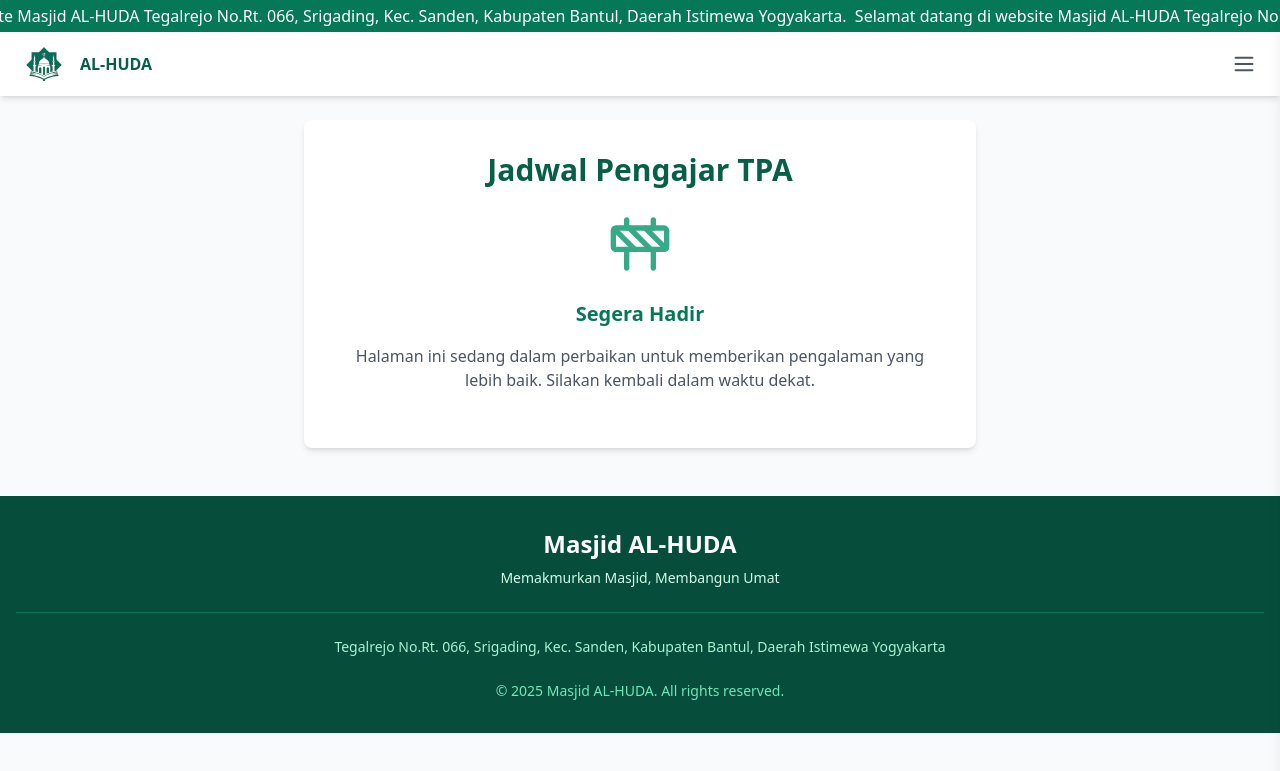
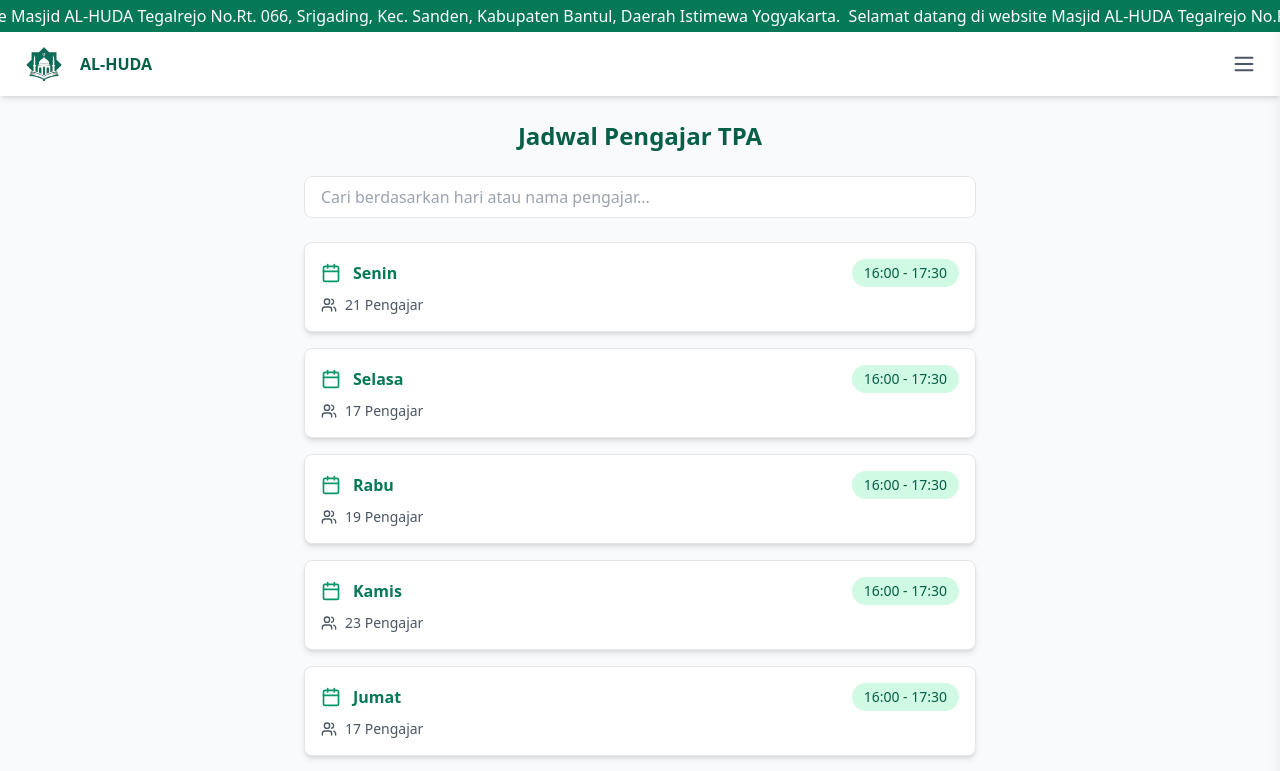
Before and after one commit to Rullabcde/Al-Huda, a React (Vite) app: page /tpa-schedule in a window 1280 px wide. Shown: the top 771 px of the page. Built offline with nearby package versions, Linux system fonts and the light colour scheme.

Commit message:
update tpa schedule

```diff
--- a/src/data/tpaSchedule.js
+++ b/src/data/tpaSchedule.js
@@ -1,44 +1,182 @@
 export const scheduleData = [
   {
     day: "Senin",
-    teachers: ["Ust. Ahmad", "Ust. Budi", "Ust. Sulaiman"],
+    teachers: [
+      "Raras",
+      "Azlia",
+      "Nayla",
+      "Hazna",
+      "Angel",
+      "Lina",
+      "Nimas",
+      "Bayu",
+      "Candra",
+      "Irvan",
+      "Niki",
+      "Yoga",
+      "Luki",
+      "Nando",
+      "Rayhan",
+      "Vearly",
+      "Arnang",
+      "Rifi",
+      "Faisal",
+      "Hafiz",
+      "Rifel",
+    ],
     time: "16:00 - 17:30",
-    subjects: ["Tahsin", "Tahfidz", "Akidah Akhlak"],
+    subjects: ["Arnang"],
   },
   {
     day: "Selasa",
-    teachers: ["Ustz. Fatimah", "Ust. Yusuf"],
+    teachers: [
+      "Pungky",
+      "Dinda",
+      "Nafa",
+      "Zufan",
+      "Tantri",
+      "Erik",
+      "Tetri",
+      "Heri",
+      "Kamal",
+      "Danu",
+      "Asmarani",
+      "Rangga",
+      "Naya",
+      "Lisa",
+      "Yogi",
+      "Luki",
+      "Ika Devi",
+    ],
     time: "16:00 - 17:30",
-    subjects: ["Tahsin", "Fiqih"],
+    subjects: ["Tetri"],
   },
   {
     day: "Rabu",
-    teachers: ["Ust. Ibrahim", "Ust. Hasan", "Ust. Ridwan"],
+    teachers: [
+      "Sawalil",
+      "Yoga",
+      "Firman",
+      "Novic",
+      "Rivan",
+      "Irul",
+      "Soleh",
+      "Fifi",
+      "Sofia",
+      "Reva",
+      "Galuh",
+      "Ridwan",
+      "Tri",
+      "Vio",
+      "Peno",
+      "Apin",
+      "Nando",
+      "Devon",
+      "Arlik",
+    ],
     time: "16:00 - 17:30",
-    subjects: ["Tahfidz", "Bahasa Arab", "Sirah Nabawiyah"],
+    subjects: ["Rivan"],
   },
   {
     day: "Kamis",
-    teachers: ["Ustz. Aisyah", "Ust. Farhan"],
+    teachers: [
+      "Zahrotu",
+      "Wulan",
+      "Diah",
+      "Tian",
+      "Novia",
+      "Tio",
+      "Bagus",
+      "Rizal",
+      "Sendi",
+      "Rifai",
+      "Damar",
+      "Stefani",
+      "Laila",
+      "Arif",
+      "Reno",
+      "Rico",
+      "Amel",
+      "Nasywa",
+      "Zelda",
+      "Felyn",
+      "Vika",
+      "Zahra",
+      "Amin",
+    ],
     time: "16:00 - 17:30",
-    subjects: ["Tahsin", "Hadits"],
+    subjects: ["Amin"],
   },
   {
     day: "Jumat",
-    teachers: ["Ust. Umar", "Ust. Khalid"],
+    teachers: [
+      "Iche",
+      "Ferosa",
+      "Helena",
+      "Vika",
+      "Andin",
+      "Shela",
+      "Talita",
+      "Latif",
+      "Eksa",
+      "Rafiq",
+      "Rasya",
+      "Darel",
+      "Ekhsan",
+      "Hiro",
+      "Dias",
+      "Fandra",
+      "Amin",
+    ],
     time: "16:00 - 17:30",
-    subjects: ["Tahfidz", "Tauhid"],
+    subjects: ["Amin"],
   },
   {
     day: "Sabtu",
-    teachers: ["Ust. Ali", "Ust. Hamzah", "Ust. Zubair"],
+    teachers: [
+      "Ukik",
+      "Ellia",
+      "Nova",
+      "Ardha",
+      "Sezha",
+      "Agung",
+      "Doser",
+      "Andri",
+      "Rizky Y",
+      "Nggugi",
+      "Rizal A",
+      "Silva",
+      "Ginsala",
+      "Rizal",
+      "Idhen",
+      "Rama",
+    ],
     time: "16:00 - 17:30",
-    subjects: ["Tahsin", "Tahfidz", "Fiqih"],
+    subjects: ["Rama"],
   },
   {
     day: "Minggu",
-    teachers: ["Ust. Ahmad", "Ust. Budi", "Ust. Ibrahim", "Ustz. Fatimah"],
+    teachers: [
+      "Fira",
+      "Hita",
+      "Dinda",
+      "Asri",
+      "Dita",
+      "Dwi",
+      "Adit",
+      "Rafa",
+      "Rafi",
+      "Bimas",
+      "Vera",
+      "Luna",
+      "Cessa",
+      "Dana",
+      "Bayonk",
+      "Asti",
+      "Anggur",
+      "Desta",
+    ],
     time: "16:00 - 17:30",
-    subjects: ["Praktik Ibadah", "Tahsin", "Tahfidz", "Akhlak"],
+    subjects: ["Bimas"],
   },
 ];
--- a/src/pages/TPASchedule.jsx
+++ b/src/pages/TPASchedule.jsx
@@ -1,184 +1,152 @@
-// import React, { useState } from "react";
-// import { X, Clock, Users, Book, Calendar } from "lucide-react";
-// import { scheduleData } from "../data/tpaSchedule";
-
-// const TPASchedule = () => {
-//   const [selectedSchedule, setSelectedSchedule] = useState(null);
-//   const [searchTerm, setSearchTerm] = useState("");
-
-//   const filteredSchedule = scheduleData.filter(
-//     (schedule) =>
-//       schedule.day.toLowerCase().includes(searchTerm.toLowerCase()) ||
-//       schedule.teachers.some((teacher) =>
-//         teacher.toLowerCase().includes(searchTerm.toLowerCase())
-//       )
-//   );
-
-//   return (
-//     <div className="min-h-screen p-4 bg-gray-50">
-//       <div className="max-w-2xl mx-auto">
-//         <h1 className="mb-6 text-2xl font-bold text-center text-emerald-800">
-//           Jadwal Pengajar TPA
-//         </h1>
-
-//         {/* Search Bar */}
-//         <div className="mb-6">
-//           <input
-//             type="text"
-//             placeholder="Cari berdasarkan hari atau nama pengajar..."
-//             className="w-full px-4 py-2 border rounded-lg focus:outline-none focus:ring-2 focus:ring-emerald-500"
-//             value={searchTerm}
-//             onChange={(e) => setSearchTerm(e.target.value)}
-//           />
-//         </div>
-
-//         {/* Schedule Cards */}
-//         <div className="space-y-4">
-//           {filteredSchedule.map((schedule) => (
-//             <div
-//               key={schedule.day}
-//               onClick={() => setSelectedSchedule(schedule)}
-//               className="p-4 transition-all bg-white border rounded-lg shadow-md cursor-pointer hover:shadow-lg hover:border-emerald-500">
-//               <div className="flex flex-col space-y-2">
-//                 <div className="flex items-center justify-between">
-//                   <div className="flex items-center space-x-3">
-//                     <Calendar className="w-5 h-5 text-emerald-600" />
-//                     <h3 className="font-bold text-emerald-700">
-//                       {schedule.day}
-//                     </h3>
-//                   </div>
-//                   <span className="px-3 py-1 text-sm font-medium rounded-full bg-emerald-100 text-emerald-800">
-//                     {schedule.time}
-//                   </span>
-//                 </div>
-//                 <div className="flex items-center text-sm text-gray-600">
-//                   <Users className="w-4 h-4 mr-2" />
-//                   {schedule.teachers.length} Pengajar
-//                 </div>
-//               </div>
-//             </div>
-//           ))}
-//         </div>
-
-//         {/* Notes Section */}
-//         <div className="p-4 mt-6 rounded-lg bg-emerald-50">
-//           <h3 className="mb-3 font-semibold text-emerald-800">
-//             Informasi Penting:
-//           </h3>
-//           <ul className="space-y-2 text-sm text-emerald-700">
-//             <li className="flex items-center gap-2">
-//               <Clock className="w-4 h-4" />
-//               Harap datang 15 menit sebelum jadwal
-//             </li>
-//             <li className="flex items-center gap-2">
-//               <Book className="w-4 h-4" />
-//               Membawa Al-Qur'an dan alat tulis
-//             </li>
-//             <li className="flex items-center gap-2">
-//               <Users className="w-4 h-4" />
-//               Berbusana muslim/muslimah
-//             </li>
-//           </ul>
-//         </div>
-//       </div>
-
-//       {/* Detail Modal */}
-//       {selectedSchedule && (
-//         <div className="fixed inset-0 z-50 flex items-center justify-center bg-black bg-opacity-50">
-//           <div className="w-full max-w-md p-6 mx-4 bg-white rounded-lg">
-//             <div className="flex items-center justify-between mb-4">
-//               <h2 className="text-2xl font-bold text-emerald-800">
-//                 Detail Jadwal {selectedSchedule.day}
-//               </h2>
-//               <button
-//                 onClick={() => setSelectedSchedule(null)}
-//                 className="p-1 rounded-full hover:bg-gray-100">
-//                 <X className="w-6 h-6 text-gray-500" />
-//               </button>
-//             </div>
-
-//             <div className="space-y-6">
-//               {/* Time Section */}
-//               <div className="flex items-center gap-2 p-3 rounded-lg bg-emerald-50">
-//                 <Clock className="w-5 h-5 text-emerald-600" />
-//                 <span className="font-medium text-emerald-800">
-//                   {selectedSchedule.time}
-//                 </span>
-//               </div>
-
-//               {/* Teachers Section */}
-//               <div>
-//                 <h3 className="flex items-center gap-2 mb-3 font-medium text-gray-700">
-//                   <Users className="w-5 h-5 text-emerald-600" />
-//                   Pengajar:
-//                 </h3>
-//                 <ul className="space-y-2">
-//                   {selectedSchedule.teachers.map((teacher, index) => (
-//                     <li
-//                       key={index}
-//                       className="flex items-center gap-2 p-2 text-gray-800 rounded-lg bg-gray-50">
-//                       <span className="w-2 h-2 rounded-full bg-emerald-500"></span>
-//                       {teacher}
-//                     </li>
-//                   ))}
-//                 </ul>
-//               </div>
-
-//               {/* Subjects Section */}
-//               {selectedSchedule.subjects && (
-//                 <div>
-//                   <h3 className="flex items-center gap-2 mb-3 font-medium text-gray-700">
-//                     <Book className="w-5 h-5 text-emerald-600" />
-//                     Mata Pelajaran:
-//                   </h3>
-//                   <ul className="space-y-2">
-//                     {selectedSchedule.subjects.map((subject, index) => (
-//                       <li
-//                         key={index}
-//                         className="flex items-center gap-2 p-2 text-gray-800 rounded-lg bg-gray-50">
-//                         <span className="w-2 h-2 rounded-full bg-emerald-500"></span>
-//                         {subject}
-//                       </li>
-//                     ))}
-//                   </ul>
-//                 </div>
-//               )}
-//             </div>
-//           </div>
-//         </div>
-//       )}
-//     </div>
-//   );
-// };
-
-// export default TPASchedule;
-
-import React from "react";
-import { Construction } from "lucide-react";
+import React, { useState } from "react";
+import { X, Clock, Users, Book, Calendar } from "lucide-react";
+import { scheduleData } from "../data/tpaSchedule";
 
 const TPASchedule = () => {
+  const [selectedSchedule, setSelectedSchedule] = useState(null);
+  const [searchTerm, setSearchTerm] = useState("");
+
+  const filteredSchedule = scheduleData.filter(
+    (schedule) =>
+      schedule.day.toLowerCase().includes(searchTerm.toLowerCase()) ||
+      schedule.teachers.some((teacher) =>
+        teacher.toLowerCase().includes(searchTerm.toLowerCase())
+      )
+  );
+
   return (
-    <div className="p-4 bg-gray-50">
-      <div className="max-w-2xl mx-auto text-center">
-        <div className="p-8 bg-white rounded-lg shadow-md">
-          <h1 className="mb-6 text-3xl font-bold text-emerald-800">
-            Jadwal Pengajar TPA
-          </h1>
+    <div className="min-h-screen p-4 bg-gray-50">
+      <div className="max-w-2xl mx-auto">
+        <h1 className="mb-6 text-2xl font-bold text-center text-emerald-800">
+          Jadwal Pengajar TPA
+        </h1>
 
-          <div className="flex justify-center mb-6">
-            <Construction className="w-16 h-16 text-emerald-600 animate-pulse" />
-          </div>
+        {/* Search Bar */}
+        <div className="mb-6">
+          <input
+            type="text"
+            placeholder="Cari berdasarkan hari atau nama pengajar..."
+            className="w-full px-4 py-2 border rounded-lg focus:outline-none focus:ring-2 focus:ring-emerald-500"
+            value={searchTerm}
+            onChange={(e) => setSearchTerm(e.target.value)}
+          />
+        </div>
 
-          <h2 className="mb-4 text-xl font-semibold text-emerald-700">
-            Segera Hadir
-          </h2>
+        {/* Schedule Cards */}
+        <div className="space-y-4">
+          {filteredSchedule.map((schedule) => (
+            <div
+              key={schedule.day}
+              onClick={() => setSelectedSchedule(schedule)}
+              className="p-4 transition-all bg-white border rounded-lg shadow-md cursor-pointer hover:shadow-lg hover:border-emerald-500">
+              <div className="flex flex-col space-y-2">
+                <div className="flex items-center justify-between">
+                  <div className="flex items-center space-x-3">
+                    <Calendar className="w-5 h-5 text-emerald-600" />
+                    <h3 className="font-bold text-emerald-700">
+                      {schedule.day}
+                    </h3>
+                  </div>
+                  <span className="px-3 py-1 text-sm font-medium rounded-full bg-emerald-100 text-emerald-800">
+                    {schedule.time}
+                  </span>
+                </div>
+                <div className="flex items-center text-sm text-gray-600">
+                  <Users className="w-4 h-4 mr-2" />
+                  {schedule.teachers.length} Pengajar
+                </div>
+              </div>
+            </div>
+          ))}
+        </div>
 
-          <p className="mb-6 text-gray-600">
-            Halaman ini sedang dalam perbaikan untuk memberikan pengalaman yang
-            lebih baik. Silakan kembali dalam waktu dekat.
-          </p>
+        {/* Notes Section */}
+        <div className="p-4 mt-6 rounded-lg bg-emerald-50">
+          <h3 className="mb-3 font-semibold text-emerald-800">
+            Informasi Penting:
+          </h3>
+          <ul className="space-y-2 text-sm text-emerald-700">
+            <li className="flex items-center gap-2">
+              <Clock className="w-4 h-4" />
+              Harap datang 15 menit sebelum jadwal
+            </li>
+            <li className="flex items-center gap-2">
+              <Book className="w-4 h-4" />
+              Membawa Al-Qur'an dan alat tulis
+            </li>
+            <li className="flex items-center gap-2">
+              <Users className="w-4 h-4" />
+              Berbusana muslim/muslimah
+            </li>
+          </ul>
         </div>
       </div>
+
+      {/* Detail Modal */}
+      {selectedSchedule && (
+        <div className="fixed inset-0 z-50 flex items-center justify-center bg-black bg-opacity-50">
+          <div className="w-full max-w-md p-6 mx-4 bg-white rounded-lg max-h-[80vh] overflow-y-auto">
+            <div className="flex items-center justify-between mb-4">
+              <h2 className="text-2xl font-bold text-emerald-800">
+                Detail Jadwal {selectedSchedule.day}
+              </h2>
+              <button
+                onClick={() => setSelectedSchedule(null)}
+                className="p-1 rounded-full hover:bg-gray-100">
+                <X className="w-6 h-6 text-gray-500" />
+              </button>
+            </div>
+
+            <div className="space-y-6">
+              {/* Time Section */}
+              <div className="flex items-center gap-2 p-3 rounded-lg bg-emerald-50">
+                <Clock className="w-5 h-5 text-emerald-600" />
+                <span className="font-medium text-emerald-800">
+                  {selectedSchedule.time}
+                </span>
+              </div>
+
+              {/* Subjects Section */}
+              {selectedSchedule.subjects && (
+                <div>
+                  <h3 className="flex items-center gap-2 mb-3 font-medium text-gray-700">
+                    <Users className="w-5 h-5 text-emerald-600" />
+                    MC :
+                  </h3>
+                  <ul className="space-y-2">
+                    {selectedSchedule.subjects.map((subject, index) => (
+                      <li
+                        key={index}
+                        className="flex items-center gap-2 p-2 text-gray-800 rounded-lg bg-gray-50">
+                        <span className="w-2 h-2 rounded-full bg-emerald-500"></span>
+                        {subject}
+                      </li>
+                    ))}
+                  </ul>
+                </div>
+              )}
+
+              {/* Teachers Section */}
+              <div>
+                <h3 className="flex items-center gap-2 mb-3 font-medium text-gray-700">
+                  <Users className="w-5 h-5 text-emerald-600" />
+                  Pengajar :
+                </h3>
+                <ul className="space-y-2">
+                  {selectedSchedule.teachers.map((teacher, index) => (
+                    <li
+                      key={index}
+                      className="flex items-center gap-2 p-2 text-gray-800 rounded-lg bg-gray-50">
+                      <span className="w-2 h-2 rounded-full bg-emerald-500"></span>
+                      {teacher}
+                    </li>
+                  ))}
+                </ul>
+              </div>
+            </div>
+          </div>
+        </div>
+      )}
     </div>
   );
 };
```
